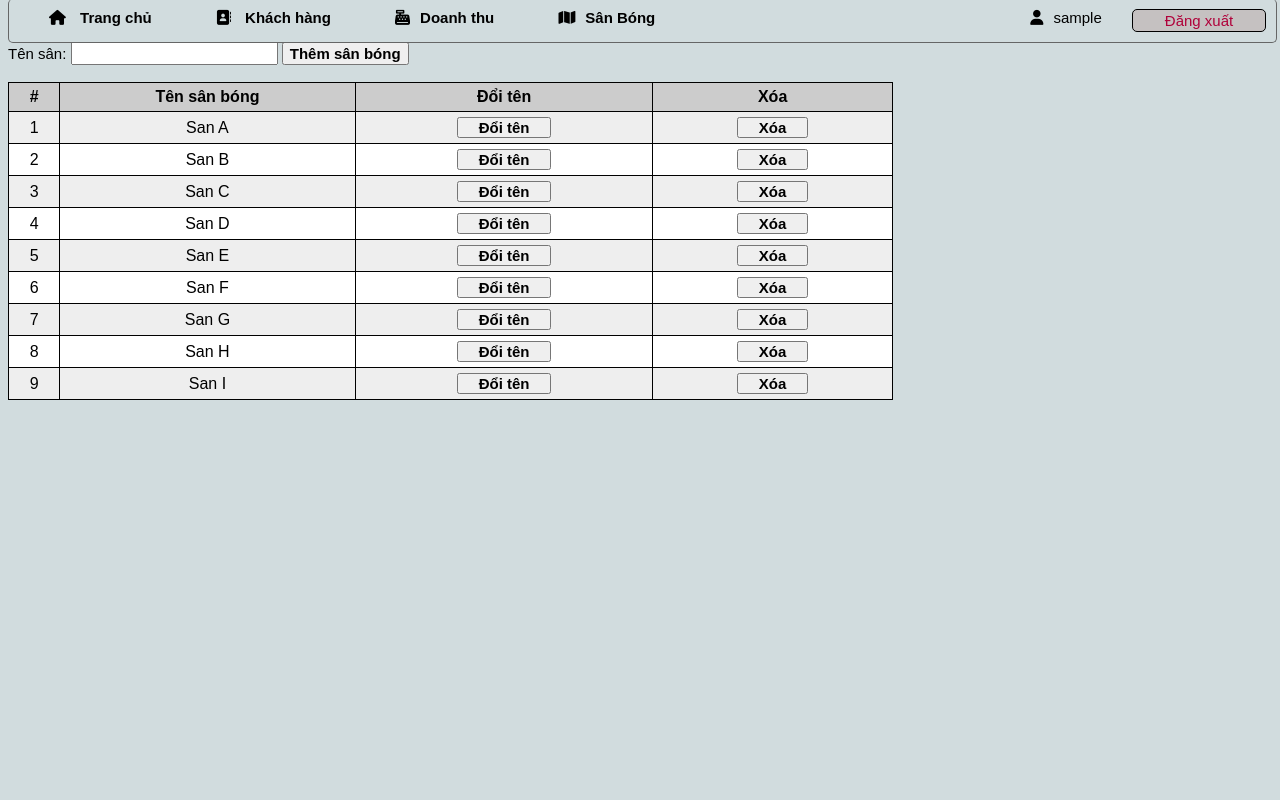
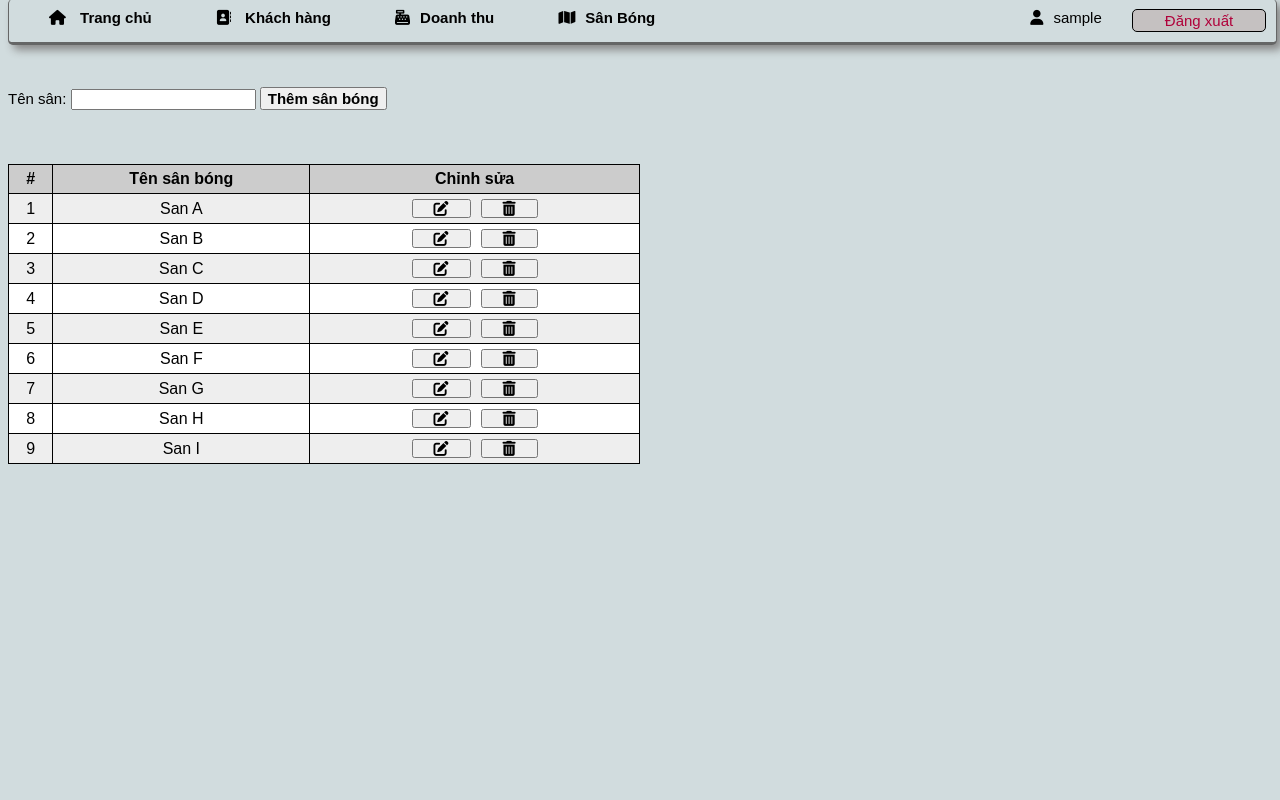
Before and after one commit to chibaobao123/DACS, a PHP site: page /san.php in a window 1280 px wide. Run offline with PHP 8.4, Linux system fonts and the light colour scheme; the visitor is signed in with stand-in values (Sample User, id 1); data comes from the database, SQL or seed files in the repository; some libraries are stand-ins or nearby versions.

Commit message:
layout done

```diff
--- a/css/common.css
+++ b/css/common.css
@@ -1,5 +1,4 @@
-body, button, select, input {font-family:Arial;font-size:15px;	}
-
+body, button, select {font-family:Arial;font-size:15px;	}
 input[type='submit'], button {cursor:pointer!important;font-weight:bold;}
 button:hover{background:#ccc;}
 .mytable {border-spacing:0;width:100%;}
@@ -10,6 +9,6 @@ button:hover{background:#ccc;}
 .mytable tr:nth-child(2n + 1) {background:#eee;}
 .mytable button{margin:0 5px;padding:0 20px;}
 .navHeader{text-decoration:none;color:#000;font-weight:bold;}
-.navHeader:hover{color:#f06292;border: 1px solid black;background-color:#d0d0d1;border-radius: 5px;padding-top:5px;padding-bottom:5px;}
+.navHeader:hover{color:#f06292;border: 1px solid black;background-color:#d0d0d1;border-radius: 5px;padding-top:5px;padding-bottom:10px;}
 .disabled{opacity:.5;pointer-events: none;}
 .thongbao{color:red;font-style:italic;font-weight:bold;}
--- a/header.php
+++ b/header.php
@@ -20,10 +20,11 @@
 		width: 99%;
 		background-color: #d1dcde;
 		padding: 10px 0 10px 0;
-		border-bottom: 1px solid #656666;
+		border-bottom: 3px solid #656666;
 		border-right: 1px solid #656666;
 		border-left: 1px solid #656666;
 		border-radius: 5px;
+		box-shadow: 5px 5px 8px #888888;
 	}
 
 	.menuHeader a {
--- a/san.php
+++ b/san.php
@@ -9,7 +9,10 @@
 	}
 
 </style>
-Tên sân: <input type='text' id='ten_san'/> <button id='btnThem'>Thêm sân bóng</button><br />
+<div class="sanBong" style="margin:45px 0 20px 0;">
+	Tên sân: <input type='text' id='ten_san'/> <button id='btnThem'>Thêm sân bóng</button>
+</div>
+<br />
 <br />
 <div id='listsanbong'></div>
 <script>
@@ -26,14 +29,14 @@ $(document).ready(function() {
 		success: function(json) {
 			var html = "";
 			var data = $.parseJSON(json);
-			html += "<table class='mytable' style='background-color: white;width: 70%;text-align: center;'>";
-			html += "<thead><tr><th>#</th><th>Tên sân bóng</th><th>Đổi tên</th><th>Xóa</th></tr></thead>";
+			html += "<table class='mytable' style='background-color: white;width: 50%;text-align: center;'>";
+			html += "<thead><tr><th>#</th><th>Tên sân bóng</th><th>Chỉnh sửa</th></tr></thead>";
 			for (var i = 0; i < data.length; i++) {
 				html += "<tr>";
 				html += "<td>" + (i + 1) + "</td>";
 				html += "<td>" + data[i].ten_san + "</td>";
-				html += "<td><button class='btnDoiten' ma_san='" + data[i].ma_san + "' order='" + (i + 1) + "'>Đổi tên</button></td>";
-				html += "<td><button class='btnXoa' ma_san='" + data[i].ma_san + "' order='" + (i + 1) + "'>Xóa</button></td>";
+				html += "<td><button class='btnDoiten' ma_san='" + data[i].ma_san + "' order='" + (i + 1) + "'><i class='fas fa-edit'></i></button>";
+				html += "<button class='btnXoa' ma_san='" + data[i].ma_san + "' order='" + (i + 1) + "'><i class='fas fa-trash-alt'></i></button></td>";
 				html += "</tr>";
 			}
 			html += "</table>";
```
Also changed, not shown: doanhthu.php (+5 -2 lines), index.php (+32 -10 lines), khachhang.php (+3 -6 lines).
